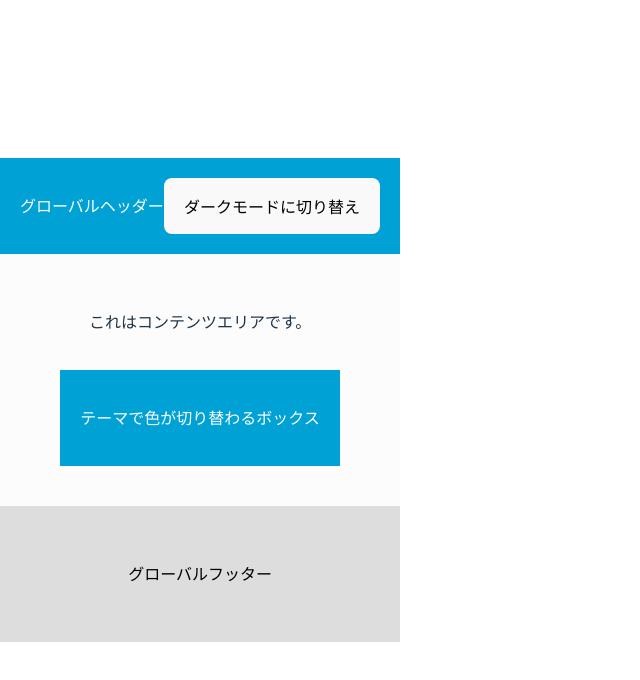
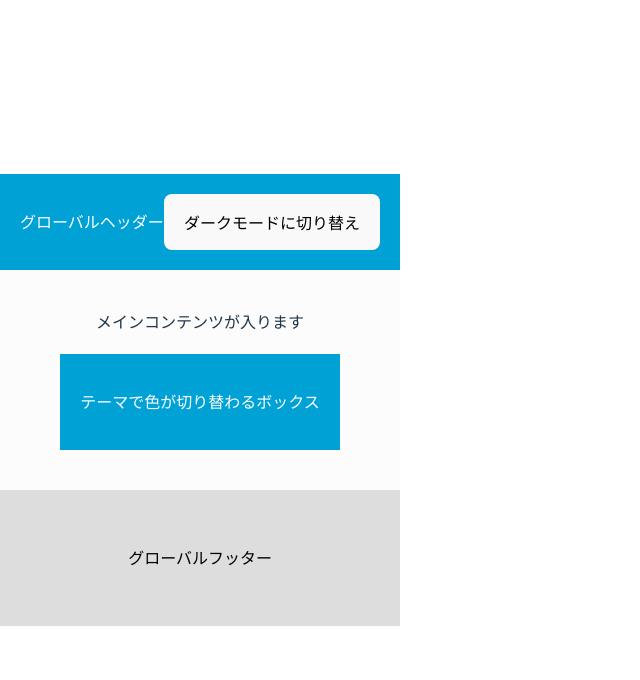
Before and after one commit to AbeTakaki/my-react-app, a React (Vite) app in the folder my-react-app/: page / in a window 1280 px wide. Shown: the top 680 px of the page, without its empty margins (0-640 px from the left). Built offline with nearby package versions, Linux system fonts and the light colour scheme.

Commit message:
モード切替のロジックを改修

```diff
--- a/my-react-app/src/App.jsx
+++ b/my-react-app/src/App.jsx
@@ -1,21 +1,17 @@
-import { useState } from "react";
 import { Header } from "./components/Header";
 import { Footer } from "./components/Footer";
 import { Content } from "./components/Content";
+import { ThemeProvider } from "./providers/ThemeProvider";
 
 const App = () => {
-  // アプリケーション全体で利用するテーマの状態を定義
-  const [theme, setTheme] = useState("light");
-
+  // ThemeProviderのContextにアクセスしたいコンポーネントを囲む
   return (
-    <div>
-      <Header theme={theme} setTheme={setTheme} />
-      <Content theme={theme}>
-        <p>これはコンテンツエリアです。</p>
-      </Content>
-      <Footer theme={theme} />
-    </div>
+    <ThemeProvider>
+      <Header />
+      <Content>メインコンテンツが入ります</Content>
+      <Footer />
+    </ThemeProvider>
   );
-};
+}
 
 export default App;
--- a/my-react-app/src/components/Content.jsx
+++ b/my-react-app/src/components/Content.jsx
@@ -1,6 +1,6 @@
 import { ThemedBox } from "./ThemedBox";
 
-export const Content = ({ children, theme }) => {
+export const Content = ({ children}) => {
   return (
     <main
       style={{
@@ -12,7 +12,7 @@ export const Content = ({ children, theme }) => {
       }}
     >
       {children}
-      <ThemedBox theme={theme} />
+      <ThemedBox  />
     </main>
   );
 };
--- a/my-react-app/src/components/Footer.jsx
+++ b/my-react-app/src/components/Footer.jsx
@@ -1,4 +1,9 @@
-export const Footer = ({ theme }) => {
+import { useContext } from "react";
+import { ThemeContext } from "../providers/ThemeProvider";
+
+export const Footer = () => {
+  const { theme } = useContext(ThemeContext);
+
   // テーマの状態によって色が切り替わる
   const backgroundColor = theme === "light" ? "#ddd" : "#403a3a";
 
--- a/my-react-app/src/components/Header.jsx
+++ b/my-react-app/src/components/Header.jsx
@@ -1,11 +1,12 @@
-export const Header = ({ theme, setTheme}) => {
+import { useContext } from "react";
+import { ThemeContext } from "../providers/ThemeProvider";
+
+export const Header = () => {
+  // useContextの引数に参照するContextを指定
+  const { theme, onThemeToggle } = useContext(ThemeContext);
+
   // テーマの状態によって色が切り替わる
   const backgroundColor = theme === "light" ? "#00a2d6" : "#1c68b2";
-
-  // テーマを切り替える関数
-  const handleThemeToggle = () => {
-    setTheme(prevTheme => (prevTheme === "light" ? "dark" : "light"));
-  };
 
   // テーマの状態によってラベルが切り替わる
   const buttonLabel = theme === "light" ? "ダークモードに切り替え" : "ライトモードに切り替え";
@@ -20,7 +21,7 @@ export const Header = ({ theme, setTheme}) => {
       }}
     >
       <p style={{ color: "#fff"}}>グローバルヘッダー</p>
-      <button onClick={handleThemeToggle}>{buttonLabel}</button>
+      <button onClick={onThemeToggle}>{buttonLabel}</button>
     </header>
   );
 }
--- a/my-react-app/src/components/ThemedBox.jsx
+++ b/my-react-app/src/components/ThemedBox.jsx
@@ -1,4 +1,8 @@
-export const ThemedBox = ({ theme }) => {
+import { useContext } from "react";
+import { ThemeContext } from "../providers/ThemeProvider";
+
+export const ThemedBox = () => {
+  const { theme } = useContext(ThemeContext);
   // テーマの状態によって色が切り替わる
   const backgroundColor = theme === "light" ? "#00a2d6" : "#1c68b2";
 
--- /dev/null
+++ b/my-react-app/src/providers/ThemeProvider.jsx
@@ -0,0 +1,20 @@
+import { createContext, useState } from "react";
+
+export const ThemeContext = createContext({});
+export const ThemeProvider = ({ children }) => {
+  const [theme, setTheme] = useState("light");
+
+  const handleThemeToggle = () => {
+    setTheme((prevTheme) =>
+      prevTheme === "light" ? "dark" : "light",
+    );
+  }
+
+  return (
+    <ThemeContext.Provider
+      value={{ theme, onThemeToggle: handleThemeToggle}}
+    >
+      {children}
+    </ThemeContext.Provider>
+  )
+}
```
